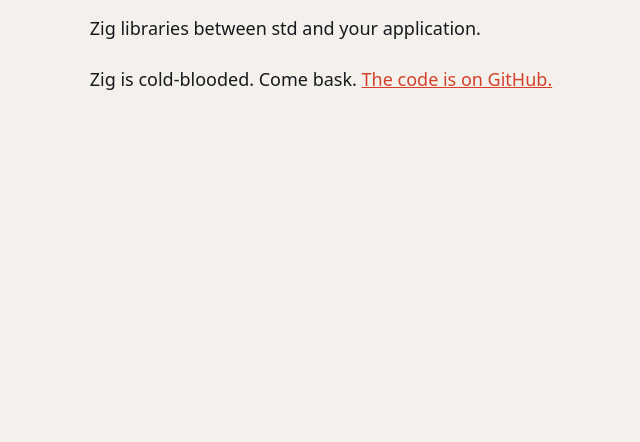
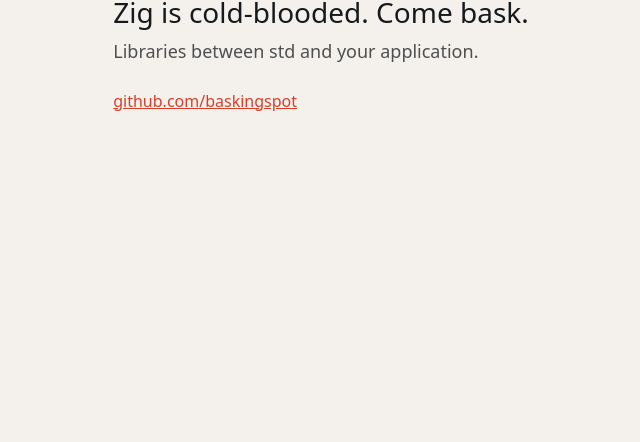
Before and after one commit to baskingspot/site, a plain HTML site: page router/public/index.html in a window 1280 px wide. Shown: the part 422-864 px from the top of the page, without its empty margins (319-959 px from the left). Drawn offline with Linux system fonts and the light colour scheme.

Commit message:
router: the tagline leads the landing page, and the GitHub link stands alone

```diff
--- a/router/public/index.html
+++ b/router/public/index.html
@@ -41,6 +41,17 @@
       p {
         margin: 0;
       }
+      .tagline {
+        font-size: 1.75rem;
+        line-height: 1.25;
+      }
+      .what {
+        opacity: 0.75;
+        margin-top: -1rem;
+      }
+      .links {
+        font-size: 1rem;
+      }
       a {
         color: var(--heat);
       }
@@ -51,10 +62,8 @@
       <source media="(prefers-color-scheme: dark)" srcset="/logo-dark.svg" />
       <img src="/logo.svg" alt="baskingspot" />
     </picture>
-    <p>Zig libraries between std and your application.</p>
-    <p>
-      Zig is cold-blooded. Come bask.
-      <a href="https://github.com/baskingspot">The code is on GitHub.</a>
-    </p>
+    <p class="tagline">Zig is cold-blooded. Come bask.</p>
+    <p class="what">Libraries between std and your application.</p>
+    <p class="links"><a href="https://github.com/baskingspot">github.com/baskingspot</a></p>
   </body>
 </html>
```
